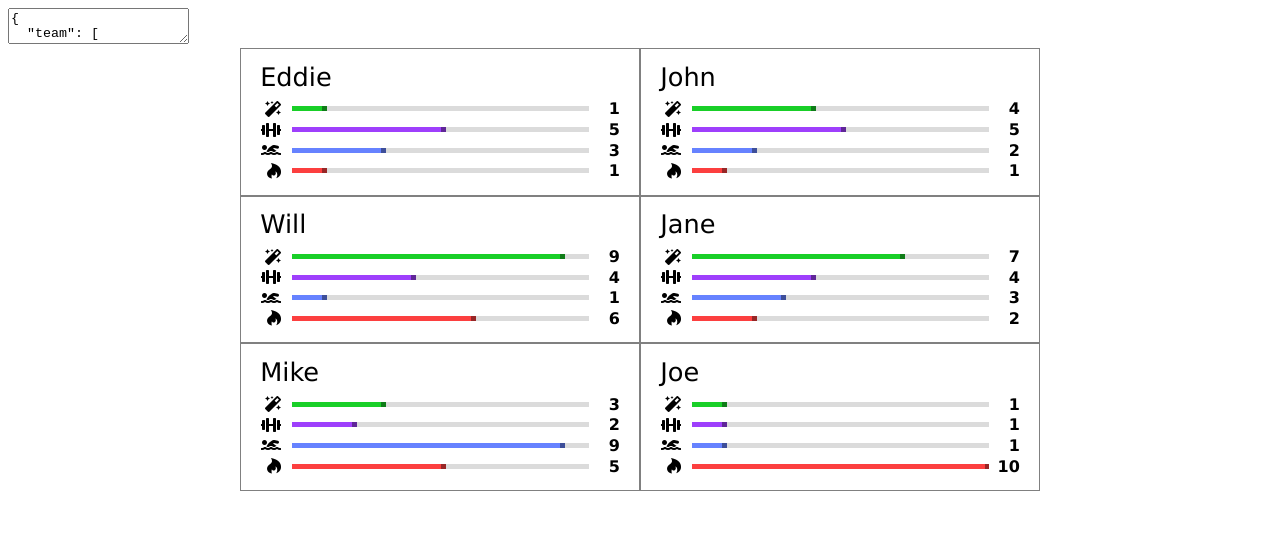
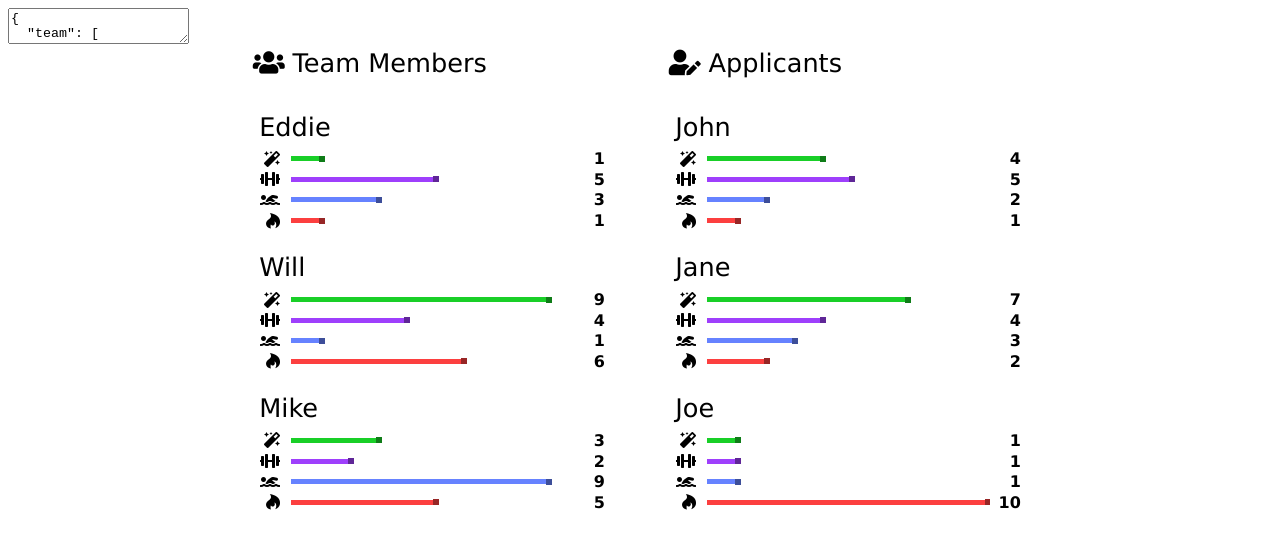
Before and after one commit to danieltian/take-home-exercise, a Vue app: page / in a window 1280 px wide. Shown: the top 548 px of the page. Built offline with nearby package versions, Linux system fonts and the light colour scheme.

Commit message:
Make groups look nicer and extract colors to global stylesheet

```diff
--- /dev/null
+++ b/src/colors.styl
@@ -0,0 +1,3 @@
+person-border = #DBDBDB
+person-hover-bar = #2E4DAB
+attribute-bar-holder = #DBDBDB
--- a/src/components/App.vue
+++ b/src/components/App.vue
@@ -3,9 +3,18 @@
     textarea {{ formattedData }}
 
     .people
+      //- Team members
       .group.team
+        .group-header
+          i.icon.fas.fa-users
+          | Team Members
         Person(v-for="teamMember in team" :person="teamMember" :key="teamMember.key")
+
+      //- Applicants
       .group.applicants
+        .group-header
+          i.icon.fas.fa-user-edit
+          | Applicants
         Person(v-for="applicant in applicants" :person="applicant" :key="applicant.key")
 </template>
 
@@ -44,4 +53,21 @@
 
   .group
     flex: 1
+
+    &:not(:last-of-type)
+      margin-right: 2em
+
+  .group-header
+    font-weight: normal
+    font-size: 1.6em
+    margin-bottom: 1em
+    margin-left: 0.5em
+
+    .icon
+      margin-right: 0.3em
+
+  // Add a border between each person except for the last one.
+  .person:not(:last-of-type)
+    border-bottom: 1px solid person-border
+
 </style>
--- a/src/components/Attribute.vue
+++ b/src/components/Attribute.vue
@@ -2,8 +2,11 @@
   .attribute(:title="tooltip")
     i.icon(:class="icon")
 
+    //- Element for the entire width of the bar.
     .bar-holder
+      //- The bar showing the attribute value as a percentage of the entire bar.
       .bar(:style="barStyle")
+      //- End cap for the bar, to make the end value easier to see.
       .bar-cap(:style="capStyle")
 
     span.value {{ value }}
@@ -73,7 +76,7 @@
 
     .bar-holder
       flex: 1
-      background-color: #DBDBDB
+      background-color: attribute-bar-holder
       height: bar-height
       display: flex
       align-items: center
@@ -82,8 +85,8 @@
       height: 100%
 
     .bar-cap
-      width: bar-height
-      height: bar-height
+      width: bar-height + 1
+      height: bar-height + 1
       filter: brightness(0.6)
 
     .value
--- a/src/components/Person.vue
+++ b/src/components/Person.vue
@@ -24,9 +24,28 @@
 </script>
 
 <style lang="stylus">
+  hover-bar-width = 8px
+
   .person
-    border: 1px solid gray
-    padding: 0.8em 1.2em
+    padding: 0.5em 1.2em 0.8em
+    position: relative
+    overflow: hidden
+
+    // Hover bar that shows in front of the person when hovered.
+    &::before
+      content: ''
+      position: absolute
+      height: 100%
+      width: hover-bar-width
+      top: 0
+      left: 0
+      transform: translateX(-(hover-bar-width))
+      background-color: person-hover-bar
+      transition: transform 70ms ease-out
+
+    &:hover::before {
+      transform: translateX(0)
+    }
 
     .name
       font-size: 1.6em
--- a/webpack.config.js
+++ b/webpack.config.js
@@ -45,7 +45,12 @@ module.exports = {
       },
       {
         test: /\.styl(us)?$/,
-        use: ['vue-style-loader', 'css-loader', 'stylus-loader']
+        use: ['vue-style-loader', 'css-loader', {
+          loader: 'stylus-loader',
+          options: {
+            import: path.resolve(__dirname, 'src', 'colors.styl')
+          }
+        }]
       }
     ]
   }
```
